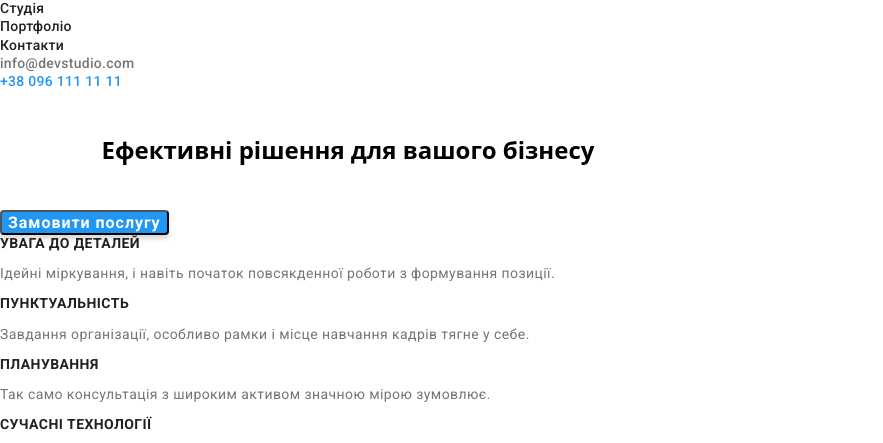
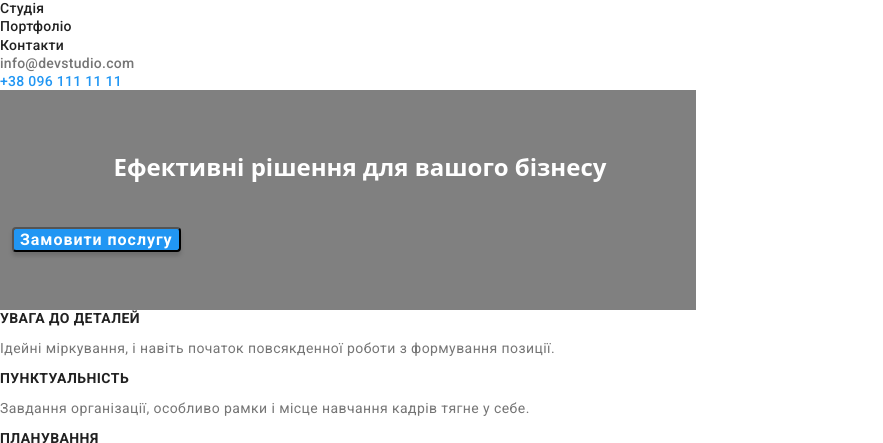
Before and after one commit to Daniil-oper/test, a plain HTML site: page index.html in a window 1280 px wide. Shown: the part 32-475 px from the top of the page, without its empty margins (0-883 px from the left). Drawn offline with nearby package versions, Linux system fonts and the light colour scheme.

Commit message:
hgq
hgzdda

```diff
--- a/index.html
+++ b/index.html
@@ -29,11 +29,14 @@
                 <li class="header-item"><a href="tel:+380961111111" class="header-link">+38 096 111 11 11</a></li>
             </ul>
     </header>
+
     <main class="main">
+        <div class="div-box">
         <section class="main-section">
             <h1 class="main-text">Ефективні рішення для вашого бізнесу</h1>
             <button type="button" class="main-button"><span class="button-text">Замовити послугу</span></button>
         </section>
+        </div>
         <section class="sect">
             <ul>
                 <li class="sect-li">
--- a/style.css
+++ b/style.css
@@ -59,6 +59,7 @@ line-height: 1,14;
 letter-spacing: 0.28px;
 }
 .main-text{
+color: var(--title-color);
 display: flex;
 width: 696px;
 height: 120px;
@@ -169,6 +170,17 @@ letter-spacing: 0.42px;
 .nav-link:hover{
     color: var(--akcen-tcolor);
 }
+.div-box{
+width: 696px;
+height: 220px;
+background-color: gray;
+border: 2px solid gray;
+padding-top: 15px;
+padding-left: 10px;
+padding-right: 30px;
+padding-bottom: 20px;
+
+}
 *{
     box-sizing: border-box;
 }
```
Also changed, not shown: pages/portfolio.html (+2 -2 lines).
